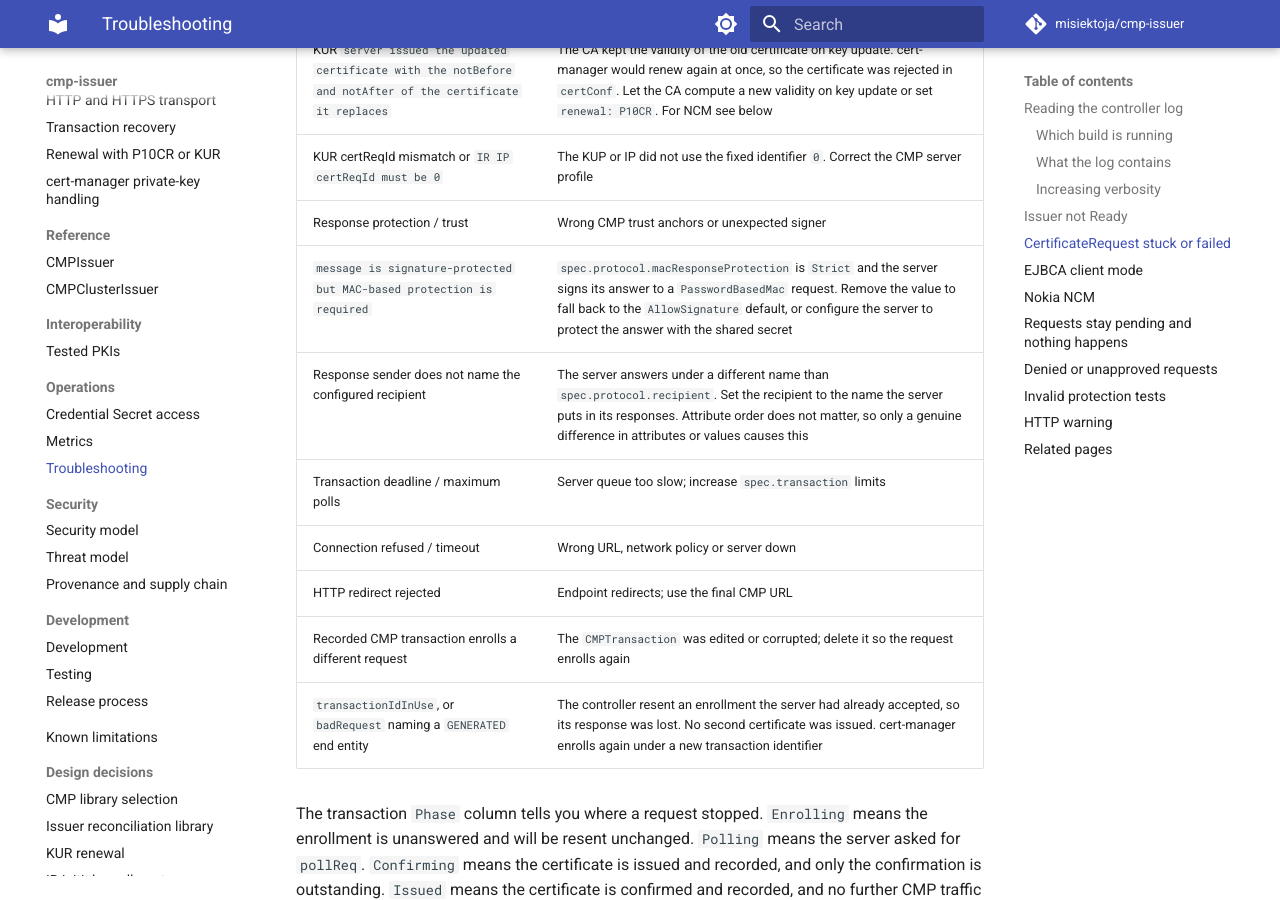
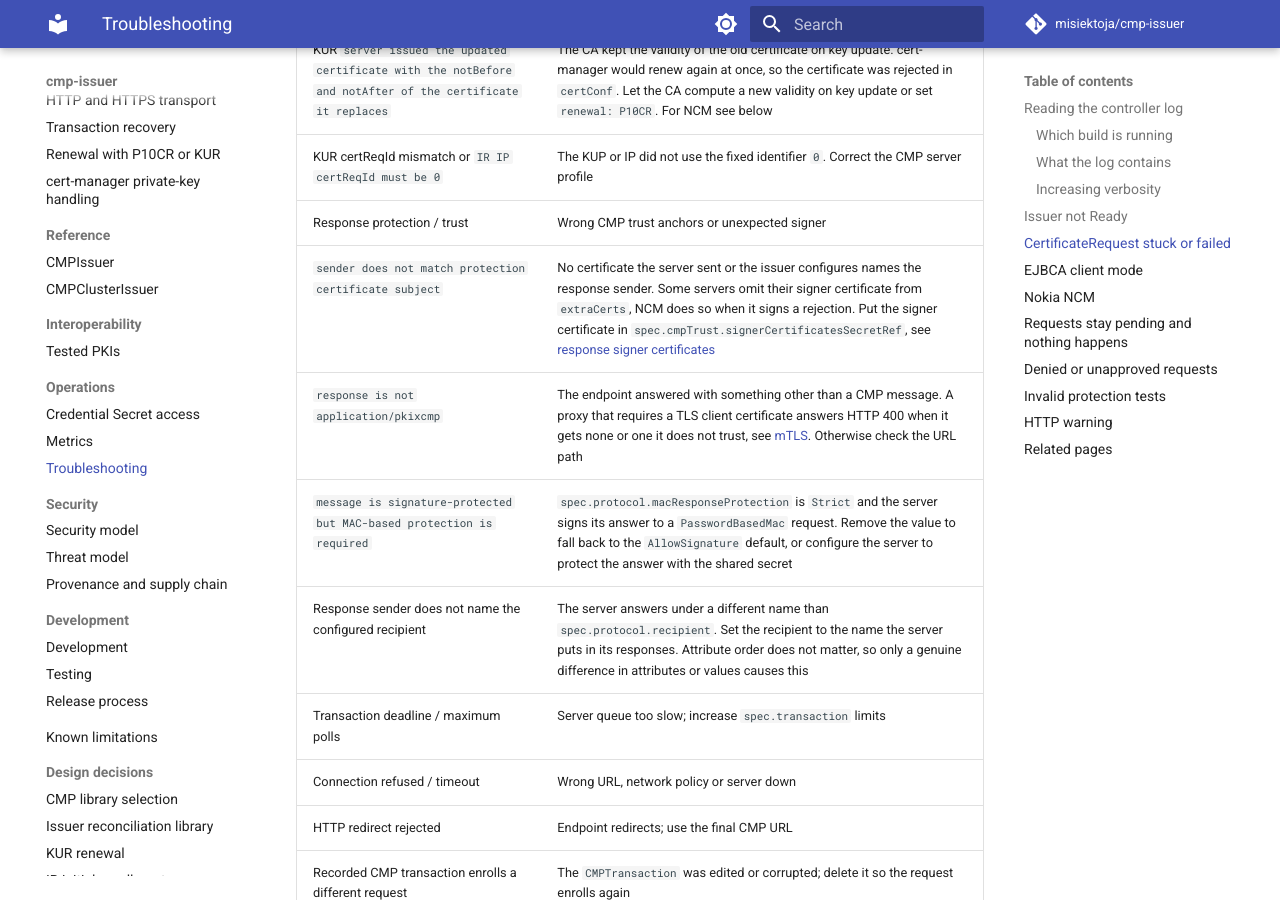
Before and after one commit to misiektoja/cmp-issuer, an MkDocs documentation site: the page built from docs/operations/troubleshooting.md, in a window 1280 px wide and 900 px high, scrolled down 6309 px. Built offline with MkDocs 1.6.1 and Material for MkDocs 9.7.7, drawn with Linux system fonts in a browser that asks for light colours; comment, search, counter and statistics services are not loaded.

Commit message:
docs(operations): troubleshoot a missing response signer and a non-CMP answer
Signed-off-by: misiektoja <misiektoja-github@rm-rf.ninja>

```diff
--- a/docs/operations/troubleshooting.md
+++ b/docs/operations/troubleshooting.md
@@ -207,6 +207,8 @@ kubectl logs -n cmp-issuer-system deploy/cmp-issuer-controller-manager -c manage
 | KUR `server issued the updated certificate with the notBefore and notAfter of the certificate it replaces` | The CA kept the validity of the old certificate on key update. cert-manager would renew again at once, so the certificate was rejected in `certConf`. Let the CA compute a new validity on key update or set `renewal: P10CR`. For NCM see below |
 | KUR certReqId mismatch or `IR IP certReqId must be 0` | The KUP or IP did not use the fixed identifier `0`. Correct the CMP server profile |
 | Response protection / trust | Wrong CMP trust anchors or unexpected signer |
+| `sender does not match protection certificate subject` | No certificate the server sent or the issuer configures names the response sender. Some servers omit their signer certificate from `extraCerts`, NCM does so when it signs a rejection. Put the signer certificate in `spec.cmpTrust.signerCertificatesSecretRef`, see [response signer certificates](../guide/cmp-response-trust.md#response-signer-certificates) |
+| `response is not application/pkixcmp` | The endpoint answered with something other than a CMP message. A proxy that requires a TLS client certificate answers HTTP 400 when it gets none or one it does not trust, see [mTLS](../guide/transport.md#mtls). Otherwise check the URL path |
 | `message is signature-protected but MAC-based protection is required` | `spec.protocol.macResponseProtection` is `Strict` and the server signs its answer to a `PasswordBasedMac` request. Remove the value to fall back to the `AllowSignature` default, or configure the server to protect the answer with the shared secret |
 | Response sender does not name the configured recipient | The server answers under a different name than `spec.protocol.recipient`. Set the recipient to the name the server puts in its responses. Attribute order does not matter, so only a genuine difference in attributes or values causes this |
 | Transaction deadline / maximum polls | Server queue too slow; increase `spec.transaction` limits |
```
